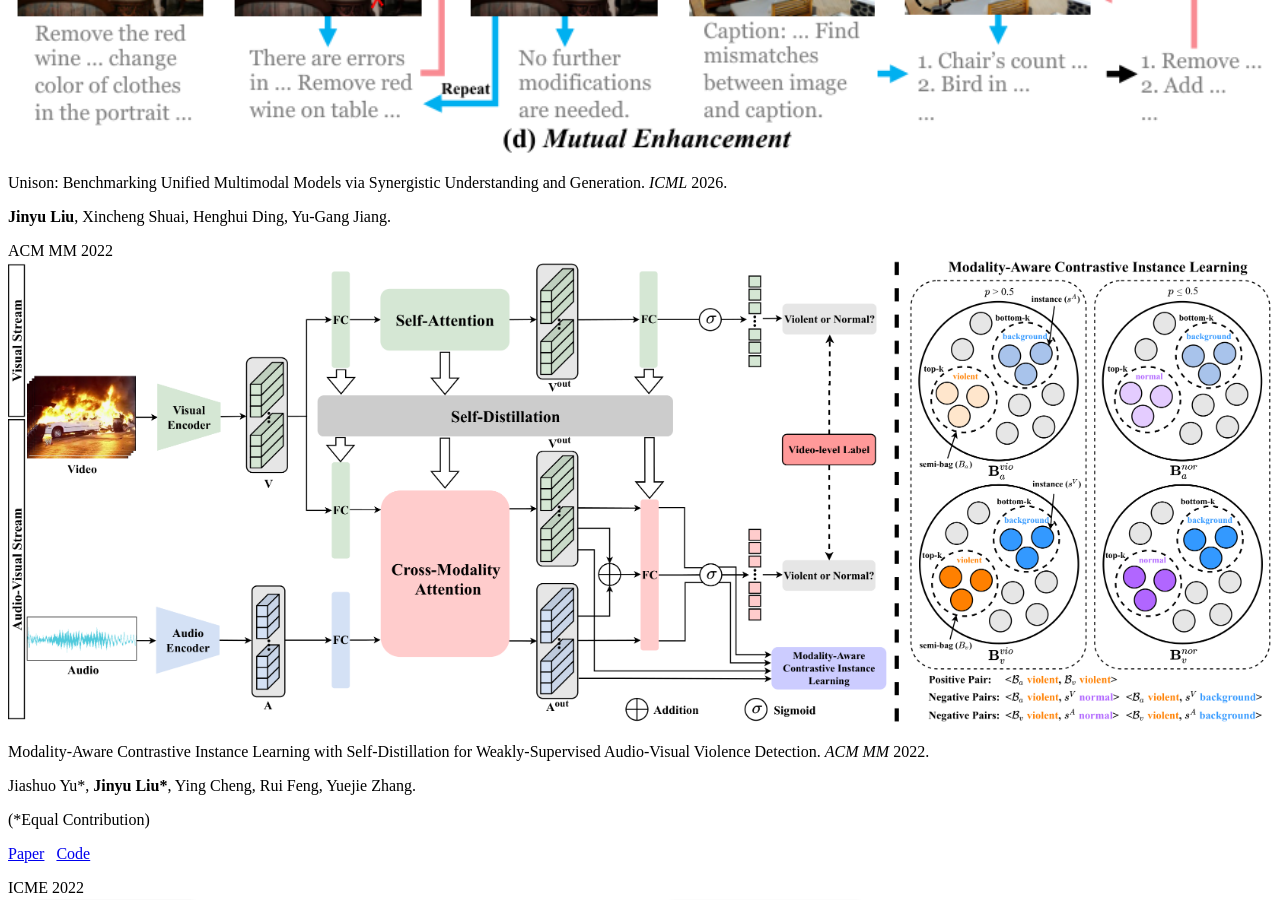
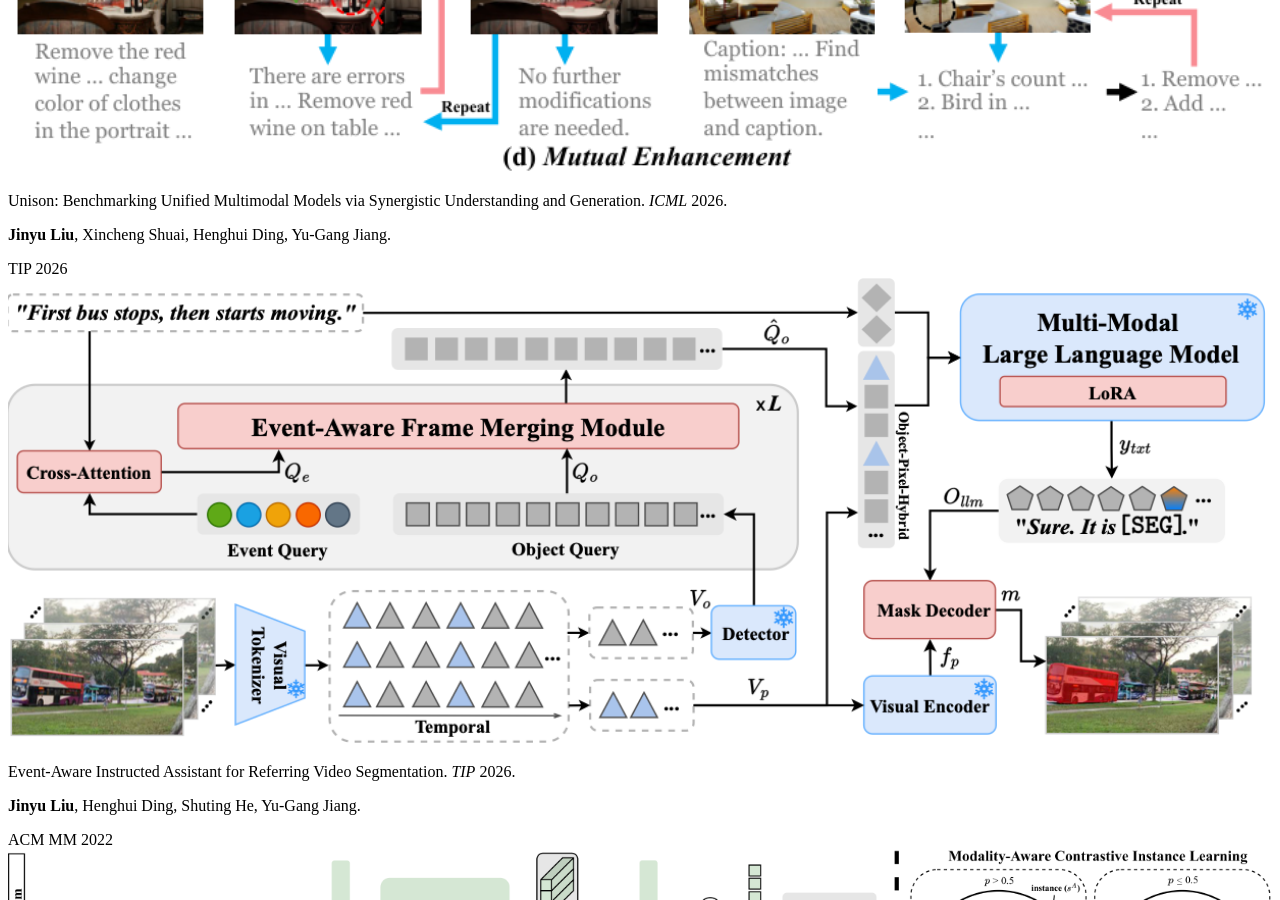
Before and after one commit to JinyuLiuu/JinyuLiuu.github.io, a Jekyll site: the page built from _pages/about.md, in a window 1280 px wide and 900 px high, scrolled down 2905 px. Built offline with Jekyll 4.4.1, drawn with Linux system fonts in a browser that asks for light colours; some of the changed text lies outside the part shown.

Commit message:
Add EVIS paper (TIP 2026) to news and publications

```diff
--- a/_pages/about.md
+++ b/_pages/about.md
@@ -20,6 +20,7 @@
 <span class='anchor' id='news'></span>
 
 # News
+- *2026.05*, 1 paper accepted to TIP 2026.
 - *2026.05*, 1 paper accepted to ICML 2026.
 
 
@@ -51,6 +52,17 @@
 
 </div>
 </div>
+
+<div class='paper-box'><div class='paper-box-image'><div><div class="badge">TIP 2026</div><img src='images/EVIS.png' alt="EVIS" width="100%"></div></div>
+<div class='paper-box-text' markdown="1">
+
+Event-Aware Instructed Assistant for Referring Video Segmentation. *TIP* 2026.
+
+**Jinyu Liu**, Henghui Ding, Shuting He, Yu-Gang Jiang.
+
+</div>
+</div>
+
 
 <div class='paper-box'><div class='paper-box-image'><div><div class="badge">ACM MM 2022</div><img src='images/MACIL-SD.png' alt="MACIL-SD" width="100%"></div></div>
 <div class='paper-box-text' markdown="1">
```
Also changed, not shown: images/EVIS.png (added).
